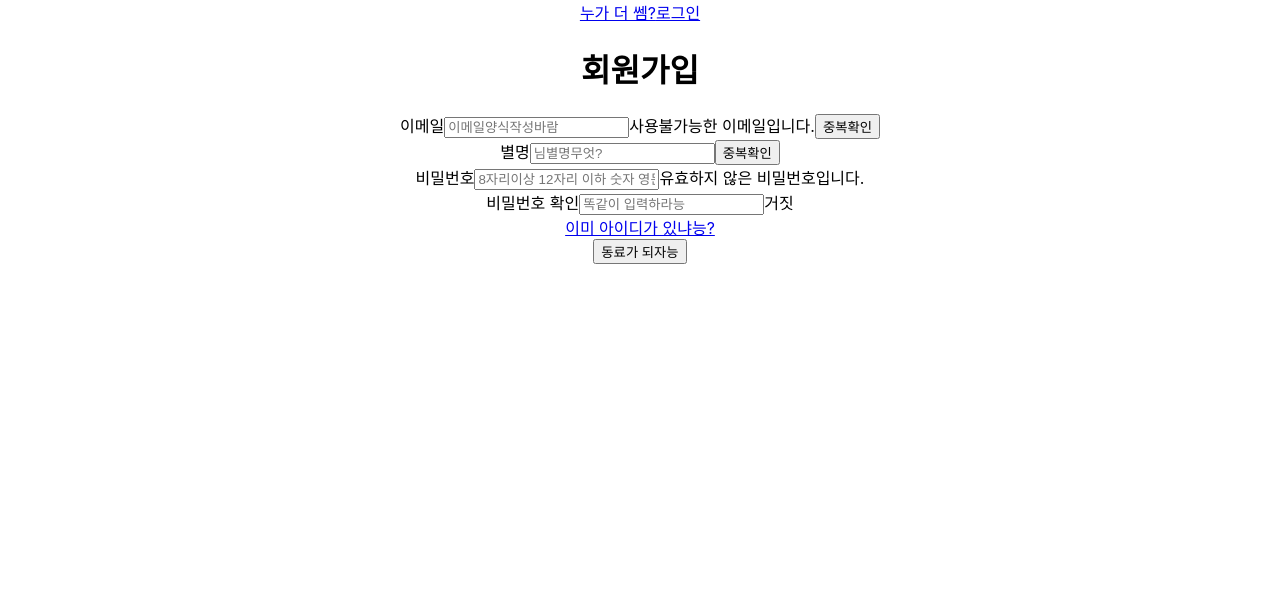
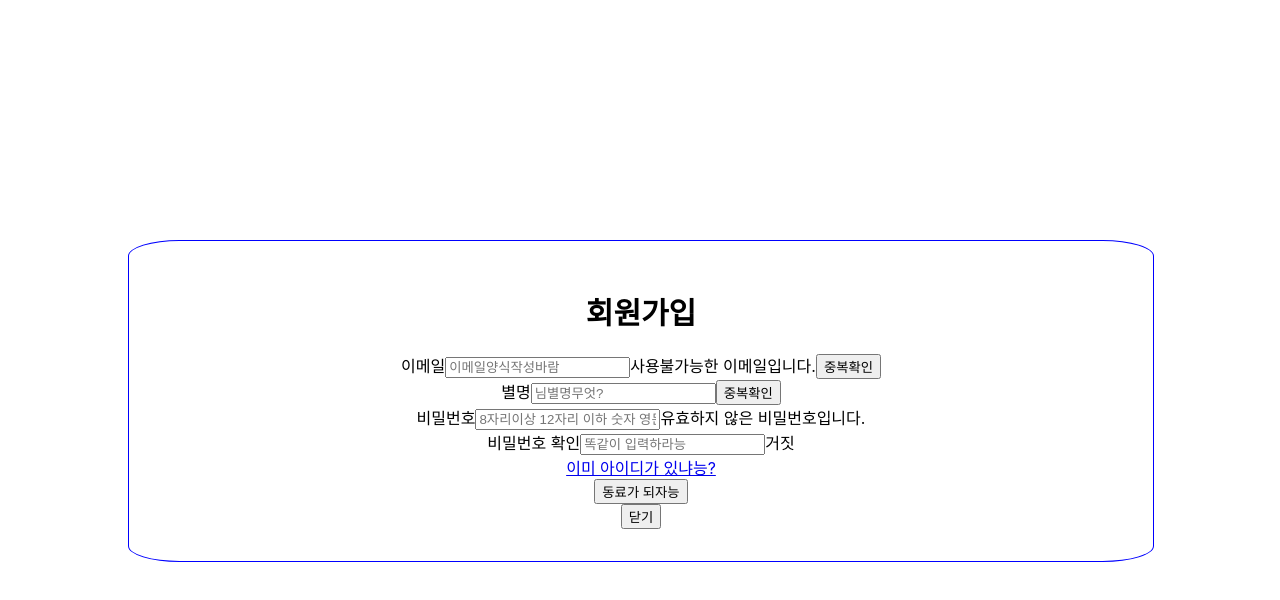
Before and after one commit to codestates/nuga-the-sam-client, a React (Create React App) app: page /signup in a window 1280 px wide. Shown: the top 600 px of the page. Built offline with nearby package versions, Linux system fonts and the light colour scheme; the HTML template or start-up script is replaced by a standard one.

Commit message:
login and signup modal

```diff
--- a/src/App.css
+++ b/src/App.css
@@ -190,3 +190,73 @@ body {
 	top: 30%;
 	background-color: rgba(255, 130, 130, 1);
 }
+
+.loadingModal {
+	display: flex;
+	border: 1px solid blue;
+	justify-content: center;
+	align-items: center;
+	width: 40%;
+	height: 25%;
+	position: fixed;
+	z-index: 2;
+	top: 30%;
+	left: 50%;
+	margin-left: -20%;
+	background-color: pink;
+}
+
+.whiteBackground {
+	position: absolute;
+	content: "";
+	width: 100%;
+	height: 100%;
+	background-color: #fff;
+	top: 0;
+	left: 0;
+	z-index: 1;
+}
+
+.loginModal {
+	border: 1px solid blue;
+	align-content: center;
+	width: 40%;
+	margin-left: -20%;
+	height: 25%;
+	position: fixed;
+	z-index: 2;
+	top: 30%;
+	left: 50%;
+	border-radius: 5%;
+}
+.loginHeader {
+	text-align: center;
+	margin: auto;
+	font-size: 20px;
+	font-weight: bold;
+	height: auto;
+}
+.signUpModal {
+	border: 1px solid blue;
+	align-content: center;
+	width: 80%;
+	margin-left: -40%;
+	height: 40%;
+	position: fixed;
+	z-index: 2;
+	top: 30%;
+	left: 50%;
+	border-radius: 5%;
+}
+.signUpHeader {
+	text-align: center;
+	padding-top: 15px;
+	margin: auto;
+	font-size: 30px;
+	font-weight: bold;
+	height: 20%;
+}
+/* .signUpContents {
+} */
+
+/* 특정 파이트 요청에 유효하지 않은 요청은 205를 줌 유효하지 않을때 */
--- a/src/components/Loading.js
+++ b/src/components/Loading.js
@@ -2,7 +2,11 @@ import React from "react";
 
 function Loading() {
 	console.log(true);
-	return <div>로딩중입니다</div>;
+	return (
+		<div>
+			<div className="loadingModal">로딩중입니다</div>
+		</div>
+	);
 }
 
 export default Loading;
--- a/src/pages/Login.js
+++ b/src/pages/Login.js
@@ -76,13 +76,18 @@ redirect_uri=http://localhost:3000/login&response_type=code&client_id=1034829690
 				setIsLoad(false);
 			});
 	};
+	const closeModal = () => {
+		history.push("/");
+	};
 
 	return (
-		<div>
+		<div className="whiteBackground">
 			{isLoad ? (
 				<Loading isLoad={isLoad} />
 			) : (
-				<div>
+				<div className="loginModal">
+					<div className="loginHeader">로그인</div>
+					<div className="loginContent">
 						<input
 							type="text"
 							value={email}
@@ -103,6 +108,10 @@ redirect_uri=http://localhost:3000/login&response_type=code&client_id=1034829690
 						<br />
 						{errorMessage && <div>{errorMessage}</div>}
 						<Link to="signup">회원가입</Link>
+						<div onClick={closeModal}>
+							<button>닫기</button>
+						</div>
+					</div>
 				</div>
 			)}
 		</div>
--- a/src/pages/Signup.js
+++ b/src/pages/Signup.js
@@ -93,6 +93,9 @@ function Signup({ history }) {
 				setReviewNicknameError("중복된 닉네임입니다.");
 			});
 	};
+	const closeModal = () => {
+		history.push("/");
+	};
 
 	//! 회원가입 버튼
 	const handleSignup = () => {
@@ -141,9 +144,10 @@ function Signup({ history }) {
 		}
 	};
 	return (
-		<div>
-			<h1>회원가입</h1>
-			<form onSubmit={(e) => e.preventDefault()}>
+		<div className="whiteBackground">
+			<div className="signUpModal">
+				<div className="signUpHeader">회원가입</div>
+				<form className="signUpContents" onSubmit={(e) => e.preventDefault()}>
 					<div>
 						<span>이메일</span>
 						<input onChange={onChangeEmail} placeholder="이메일양식작성바람" />
@@ -153,15 +157,15 @@ function Signup({ history }) {
 							<span>사용불가능한 이메일입니다.</span>
 						)}
 						<button onClick={serverCheckEmail}>중복확인</button>
-					{reviewEmail && <span>참</span>}
-					{reviewEmailError && <span>거짓</span>}
+						{reviewEmail && <span>가능</span>}
+						{reviewEmailError && <span>중복</span>}
 					</div>
 					<div>
 						<span>별명</span>
 						<input onChange={onChangeNickname} placeholder="님별명무엇?" />
 						<button onClick={serverCheckNickname}>중복확인</button>
-					{reviewNickname && <span>참</span>}
-					{reviewNicknameError && <span>거짓</span>}
+						{reviewNickname && <span>가능</span>}
+						{reviewNicknameError && <span>중복</span>}
 					</div>
 					<div>
 						<span>비밀번호</span>
@@ -193,6 +197,10 @@ function Signup({ history }) {
 					</button>
 					{errorMessage && <div>{errorMessage}</div>}
 				</form>
+				<div onClick={closeModal}>
+					<button>닫기</button>
+				</div>
+			</div>
 		</div>
 	);
 }
```
Lines whose indentation alone changed are shown as unchanged.
